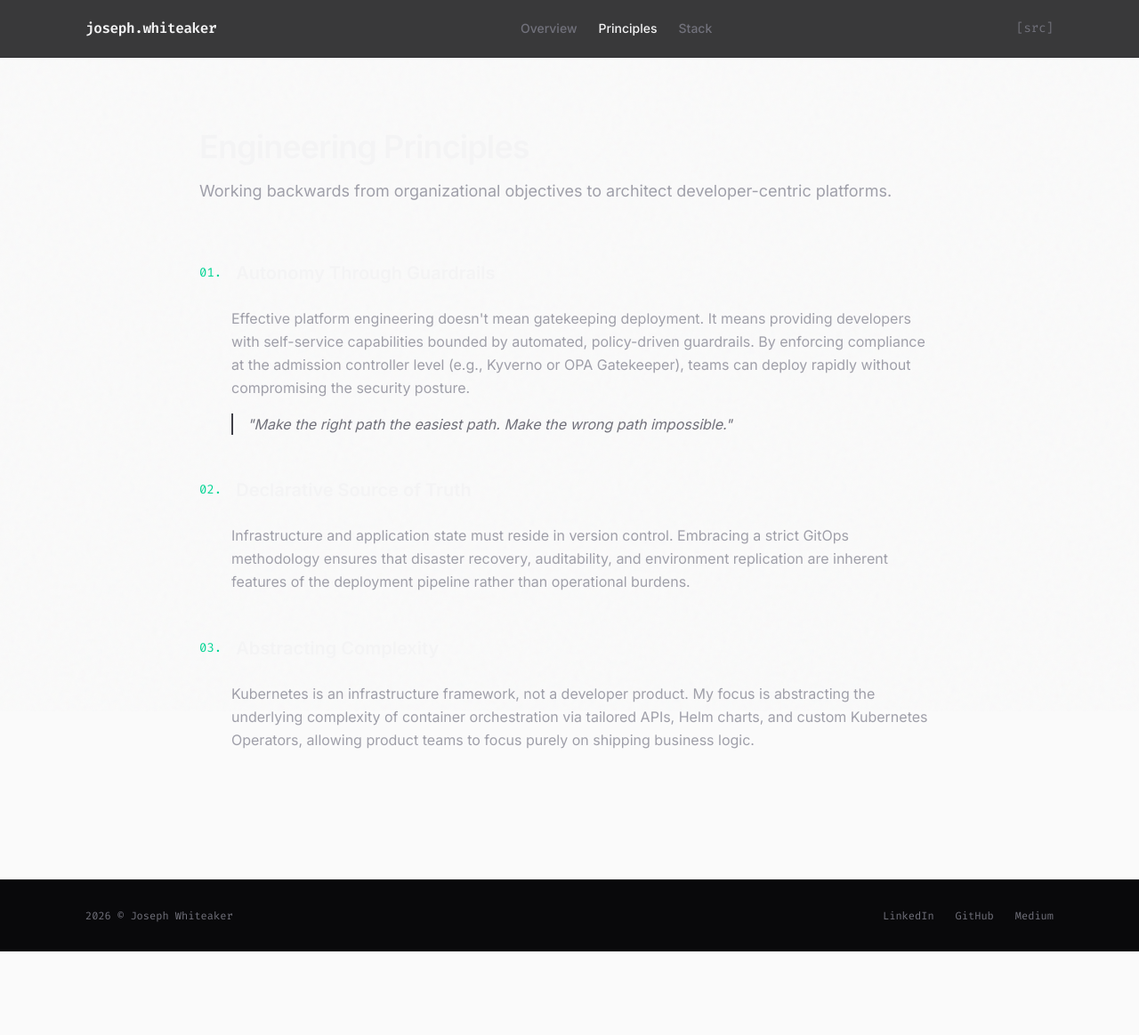
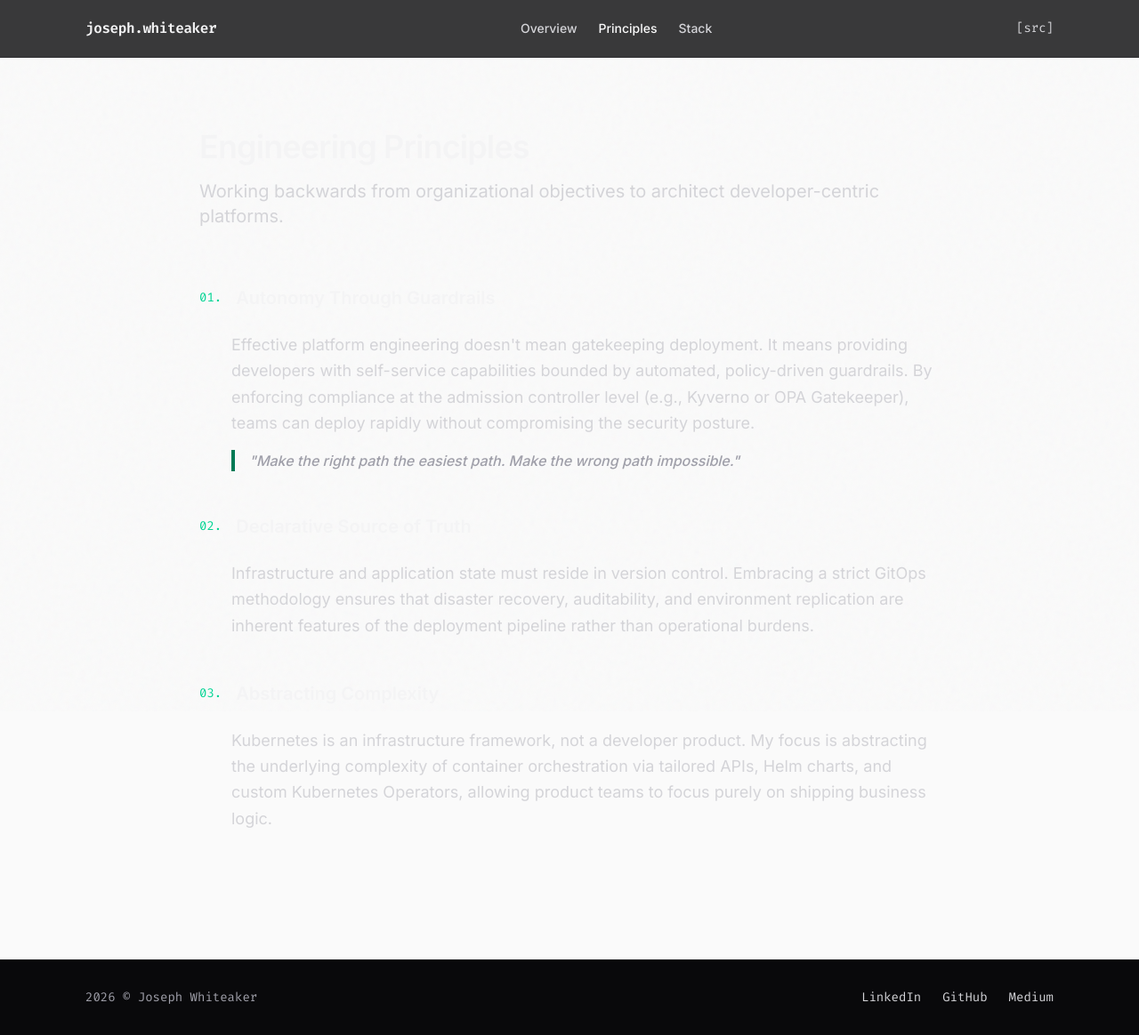
Before and after one commit to josephaw1022/PersonalWebsite, a Next.js app: page /about in a window 1280 px wide. Shown: the whole page at 89% size. Before the commit the page ends 1070 px from the top, so only its background shows below. Built offline with nearby package versions, Linux system fonts and the light colour scheme.

Commit message:
Fix: Increase text brightness for improved readability

```diff
--- a/src/app/about/page.tsx
+++ b/src/app/about/page.tsx
@@ -5,7 +5,7 @@ export default function About() {
         <h1 className="text-3xl sm:text-4xl font-semibold tracking-tight text-zinc-100 mb-4">
           Engineering Principles
         </h1>
-        <p className="text-lg text-zinc-400">
+        <p className="text-xl text-zinc-300">
           Working backwards from organizational objectives to architect developer-centric platforms.
         </p>
       </div>
@@ -17,10 +17,10 @@ export default function About() {
             <h2 className="text-xl font-semibold text-zinc-100">Autonomy Through Guardrails</h2>
           </div>
           <div className="pl-9">
-            <p className="text-zinc-400 leading-relaxed">
+            <p className="text-lg text-zinc-300 leading-relaxed">
               Effective platform engineering doesn't mean gatekeeping deployment. It means providing developers with self-service capabilities bounded by automated, policy-driven guardrails. By enforcing compliance at the admission controller level (e.g., Kyverno or OPA Gatekeeper), teams can deploy rapidly without compromising the security posture.
             </p>
-            <blockquote className="mt-4 border-l-2 border-zinc-700 pl-4 text-zinc-500 italic">
+            <blockquote className="mt-4 border-l-4 border-emerald-700 pl-4 text-zinc-400 italic font-medium">
               "Make the right path the easiest path. Make the wrong path impossible."
             </blockquote>
           </div>
@@ -32,7 +32,7 @@ export default function About() {
             <h2 className="text-xl font-semibold text-zinc-100">Declarative Source of Truth</h2>
           </div>
           <div className="pl-9">
-            <p className="text-zinc-400 leading-relaxed">
+            <p className="text-lg text-zinc-300 leading-relaxed">
               Infrastructure and application state must reside in version control. Embracing a strict GitOps methodology ensures that disaster recovery, auditability, and environment replication are inherent features of the deployment pipeline rather than operational burdens.
             </p>
           </div>
@@ -44,7 +44,7 @@ export default function About() {
             <h2 className="text-xl font-semibold text-zinc-100">Abstracting Complexity</h2>
           </div>
           <div className="pl-9">
-            <p className="text-zinc-400 leading-relaxed">
+            <p className="text-lg text-zinc-300 leading-relaxed">
               Kubernetes is an infrastructure framework, not a developer product. My focus is abstracting the underlying complexity of container orchestration via tailored APIs, Helm charts, and custom Kubernetes Operators, allowing product teams to focus purely on shipping business logic.
             </p>
           </div>
--- a/src/app/page.tsx
+++ b/src/app/page.tsx
@@ -15,7 +15,7 @@ export default function Home() {
           Cloud Infrastructure.
         </h1>
 
-        <p className="text-lg text-zinc-400 max-w-2xl leading-relaxed mb-10">
+        <p className="text-xl text-zinc-300 max-w-2xl leading-relaxed mb-10">
           I design and build secure, scalable developer platforms. With over 4 years of expertise across AWS, Azure, and on-premise ecosystems, I specialize in Kubernetes architecture, automated deployment lifecycles, and enforcing supply chain security.
         </p>
 
@@ -28,7 +28,7 @@ export default function Home() {
           </Link>
           <Link
             href="/about"
-            className="px-6 py-3 border border-zinc-800 text-zinc-300 hover:bg-zinc-900 transition-colors flex items-center justify-center"
+            className="px-6 py-3 border border-zinc-600 text-zinc-100 hover:bg-zinc-800 transition-colors flex items-center justify-center"
           >
             cat principles.md
           </Link>
@@ -38,15 +38,15 @@ export default function Home() {
       <div className="mt-auto pt-24 grid sm:grid-cols-3 gap-8 border-t border-zinc-800/50 animate-fade-in delay-200">
         <div>
           <h3 className="font-semibold text-zinc-100 mb-2">Kubernetes Ecosystem</h3>
-          <p className="text-sm text-zinc-500">Expertise in cluster lifecycle management, custom operators, and multi-cluster orchestration.</p>
+          <p className="text-base text-zinc-400">Expertise in cluster lifecycle management, custom operators, and multi-cluster orchestration.</p>
         </div>
         <div>
           <h3 className="font-semibold text-zinc-100 mb-2">GitOps & Automation</h3>
-          <p className="text-sm text-zinc-500">Declarative infrastructure via Argo CD, Flux, and Terraform, ensuring verifiable state.</p>
+          <p className="text-base text-zinc-400">Declarative infrastructure via Argo CD, Flux, and Terraform, ensuring verifiable state.</p>
         </div>
         <div>
           <h3 className="font-semibold text-zinc-100 mb-2">Platform Security</h3>
-          <p className="text-sm text-zinc-500">Zero-trust principles, OPA Gatekeeper, Kyverno, and hardened container supply chains.</p>
+          <p className="text-base text-zinc-400">Zero-trust principles, OPA Gatekeeper, Kyverno, and hardened container supply chains.</p>
         </div>
       </div>
     </div>
--- a/src/app/skills/page.tsx
+++ b/src/app/skills/page.tsx
@@ -33,7 +33,7 @@ export default function Stack() {
         <h1 className="text-3xl sm:text-4xl font-semibold tracking-tight text-zinc-100 mb-4">
           Core Infrastructure Stack
         </h1>
-        <p className="text-lg text-zinc-400 max-w-2xl">
+        <p className="text-xl text-zinc-300 max-w-2xl">
           The primary technologies I utilize to engineer secure, scalable, and observable environments.
         </p>
       </div>
@@ -55,7 +55,7 @@ export default function Stack() {
                 loading="lazy"
               />
             </div>
-            <span className="text-xs font-mono text-zinc-500 group-hover:text-emerald-400 transition-colors duration-300">
+            <span className="text-sm font-mono text-zinc-300 group-hover:text-emerald-400 transition-colors duration-300">
               {skill.name}
             </span>
           </div>
--- a/src/components/Footer.tsx
+++ b/src/components/Footer.tsx
@@ -4,10 +4,10 @@ export default function Footer() {
   return (
     <footer className="border-t border-zinc-800/50 mt-20 py-8 z-10 bg-zinc-950">
       <div className="max-w-6xl mx-auto px-4 sm:px-6 lg:px-8 flex flex-col sm:flex-row items-center justify-between gap-4">
-        <p className="font-mono text-xs text-zinc-500">
+        <p className="font-mono text-sm text-zinc-400">
           {year} © Joseph Whiteaker
         </p>
-        <div className="flex gap-6 font-mono text-xs text-zinc-500">
+        <div className="flex gap-6 font-mono text-sm text-zinc-300">
           <a href="https://www.linkedin.com/in/joseph-whiteaker-iii-02482a198/" target="_blank" rel="noopener noreferrer" className="hover:text-emerald-400 transition-colors">LinkedIn</a>
           <a href="https://github.com/josephaw1022" target="_blank" rel="noopener noreferrer" className="hover:text-emerald-400 transition-colors">GitHub</a>
           <a href="https://medium.com/@josephsims1" target="_blank" rel="noopener noreferrer" className="hover:text-emerald-400 transition-colors">Medium</a>
--- a/src/components/Header.tsx
+++ b/src/components/Header.tsx
@@ -30,8 +30,8 @@ export default function Header() {
                 href={link.href}
                 className={`text-sm font-medium transition-colors ${
                   isActive
-                    ? "text-zinc-100"
-                    : "text-zinc-500 hover:text-zinc-300"
+                    ? "text-zinc-50"
+                    : "text-zinc-300 hover:text-zinc-100"
                 }`}
               >
                 {link.name}
@@ -45,7 +45,7 @@ export default function Header() {
             href="https://github.com/josephaw1022/PersonalWebsite"
             target="_blank"
             rel="noopener noreferrer"
-            className="flex items-center gap-2 text-sm font-mono text-zinc-500 hover:text-zinc-300 transition-colors"
+            className="flex items-center gap-2 text-sm font-mono text-zinc-300 hover:text-zinc-100 transition-colors"
           >
             <span>[src]</span>
           </a>
```
